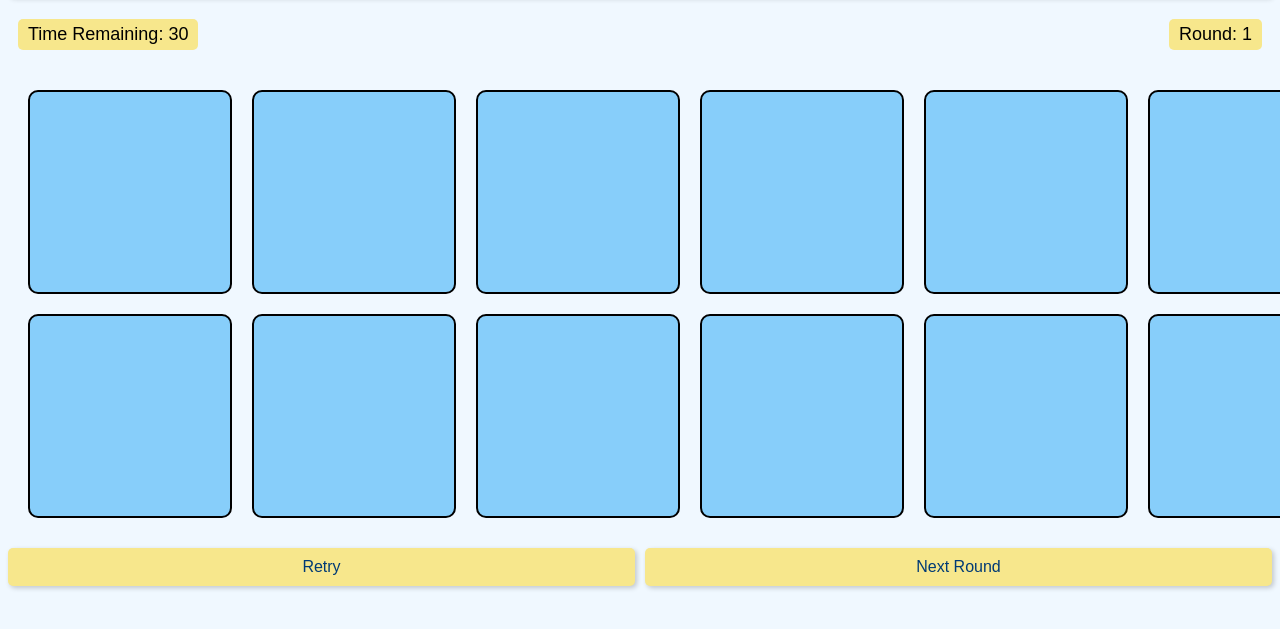
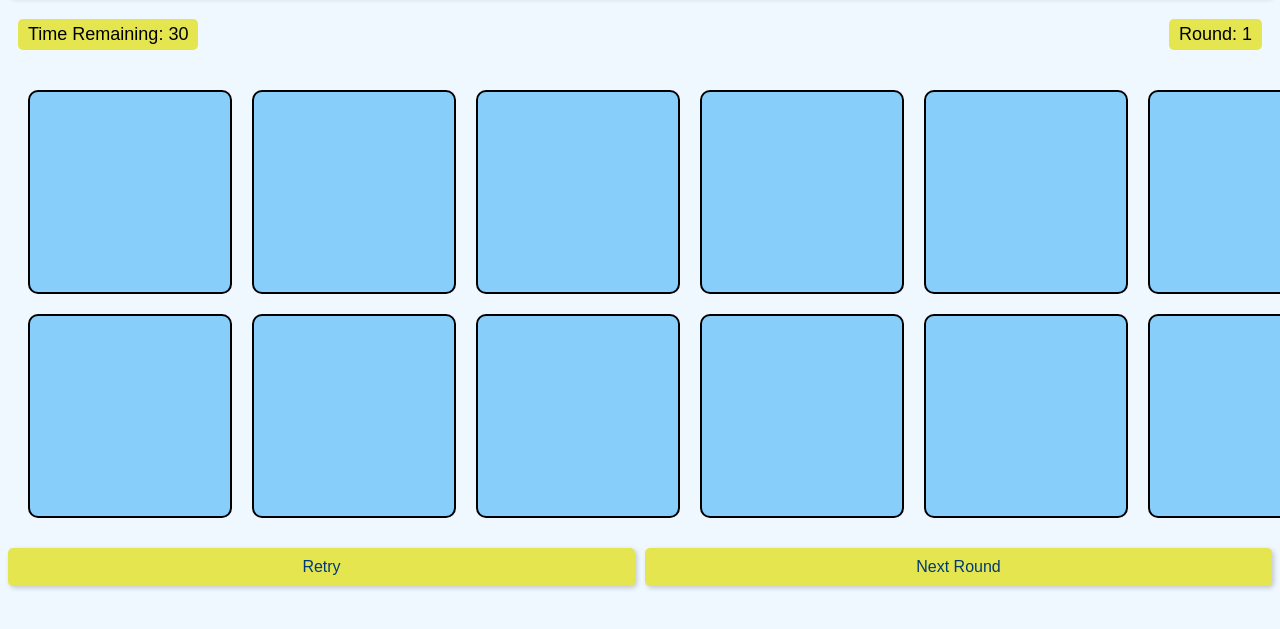
Before and after one commit to Traciehc/MatchMe, a website: page public/index.html in a window 1280 px wide. Shown: the part 63-692 px from the top of the page. Drawn offline with Linux system fonts and the light colour scheme; no server answers.

Commit message:
changed color of button

```diff
--- a/public/css/style.css
+++ b/public/css/style.css
@@ -14,8 +14,6 @@ body {
     max-height: 100vh; /* Set maximum height to viewport height */
 
 }
-
-
 
 .card {
     background-color: #87cefa;
@@ -77,12 +75,10 @@ p {
 
 #timer, #round {
     font-size: 18px;
-    background-color: hwb(51 55% 3%);
+    background-color: rgb(229, 229, 79);
     padding: 5px 10px;
     border-radius: 5px;
 }
-
-
 
 .button-container {
     display: flex;
@@ -90,14 +86,11 @@ p {
     gap: 10px; /* Add space between the buttons */
 }
 
-
-
-/* Common styles */
 .nav-button {
     padding: 10px 20px;
     font-size: 16px;
     color: #003a75;
-    background-color: hwb(51 55% 3%);
+    background-color:rgb(229, 229, 79);
     text-decoration: none;
     border: none;
     border-radius: 5px;
@@ -127,14 +120,10 @@ p {
     transition: transform 0.3s ease-in-out;
 }
 
-
-
-.skip-to-main:focus {
+ .skip-to-main:focus {
     transform: translateY(0); /* Bring back on-screen when focused */
     outline: 2px solid #ffffff; /* Add a visible focus outline */
 }
-
-
 
 /* Mobile styles */
 @media (max-width: 768px) {
```
